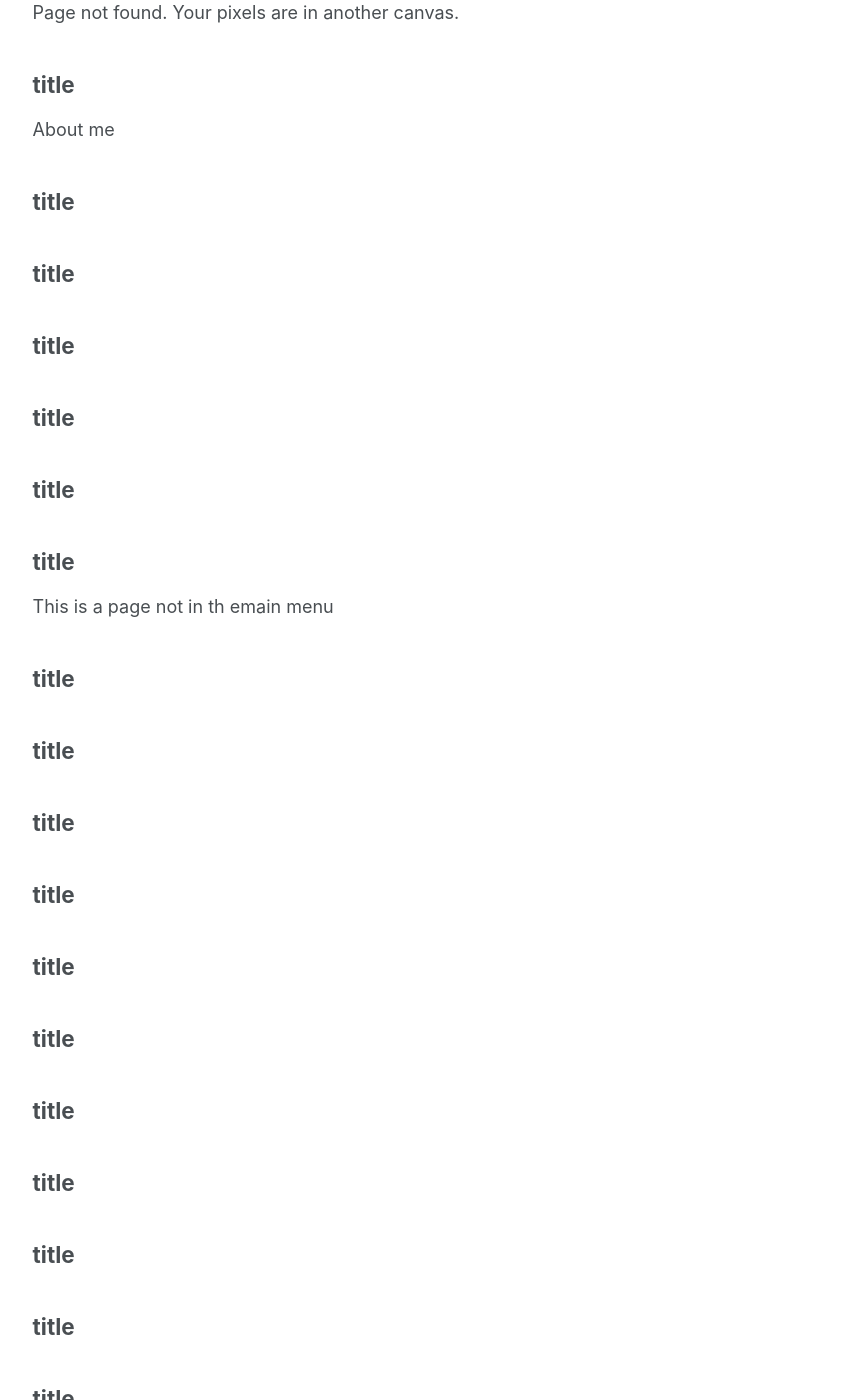
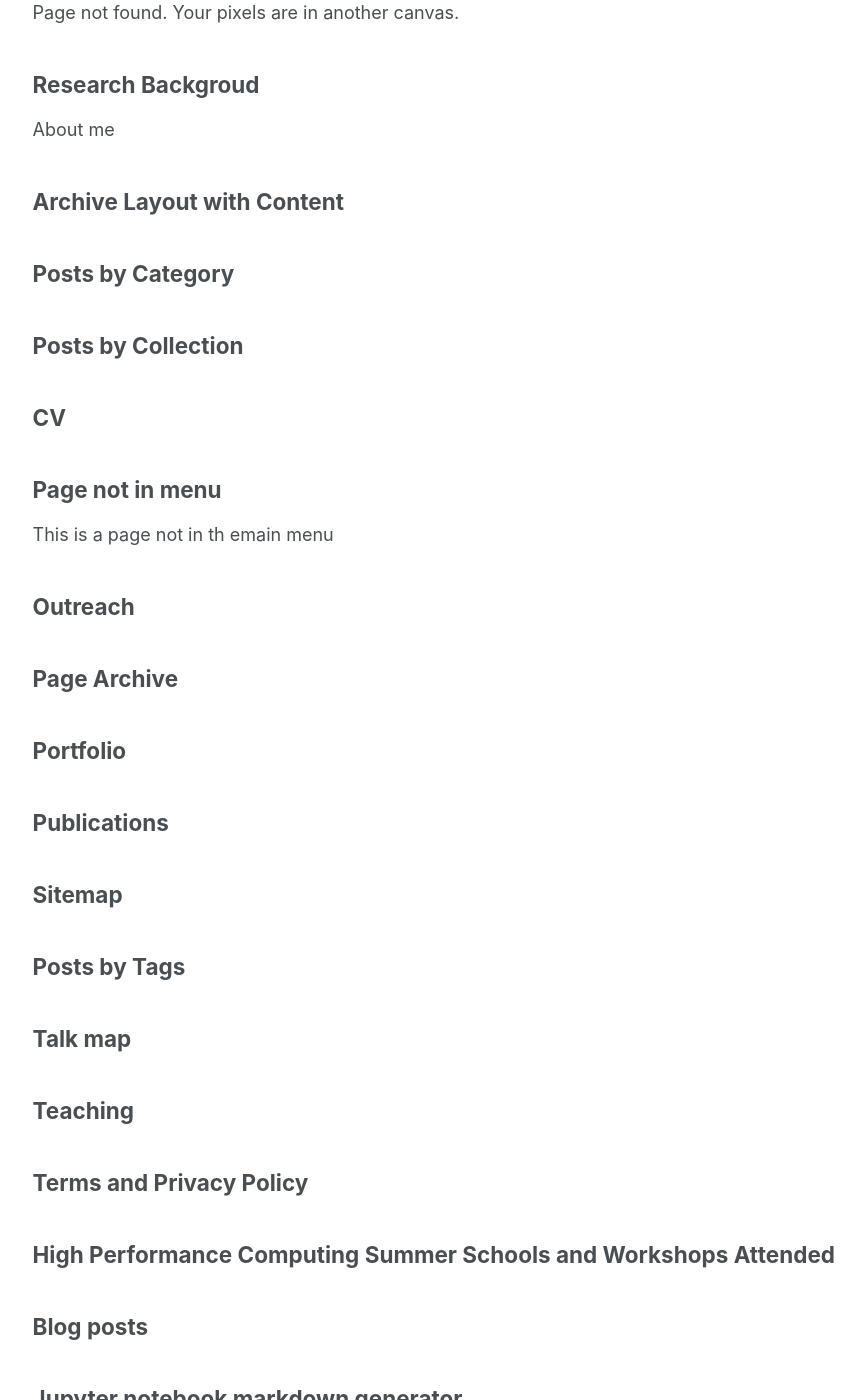
Before and after one commit to poojarao8/poojarao8.github.io, a Jekyll site: the page built from _pages/page-archive.html, in a window 1280 px wide and 1400 px high, scrolled down 237 px. Shown: the whole window, without its empty margins (249-1114 px from the left). Built offline with Jekyll 4.4.1, drawn with Linux system fonts in a browser that asks for light colours; some of the changed text lies outside the part shown.

```diff
--- a/_includes/archive-single.html
+++ b/_includes/archive-single.html
@@ -30,7 +30,7 @@
      {% if post.link %}
         <a href="{{ post.link }}">{{ title }}</a> <a href="{{ base_path }}{{ post.url }}" rel="permalink"><i class="fa fa-link" aria-hidden="true" title="permalink"></i><span class="sr-only">Permalink</span></a>
       {% else %}
-        title
+        {{post.title}}
         <!--<a href="{{ base_path }}{{ post.url }}" rel="permalink">{{ title }}</a>-->
       {% endif %}
     </h2>
```
